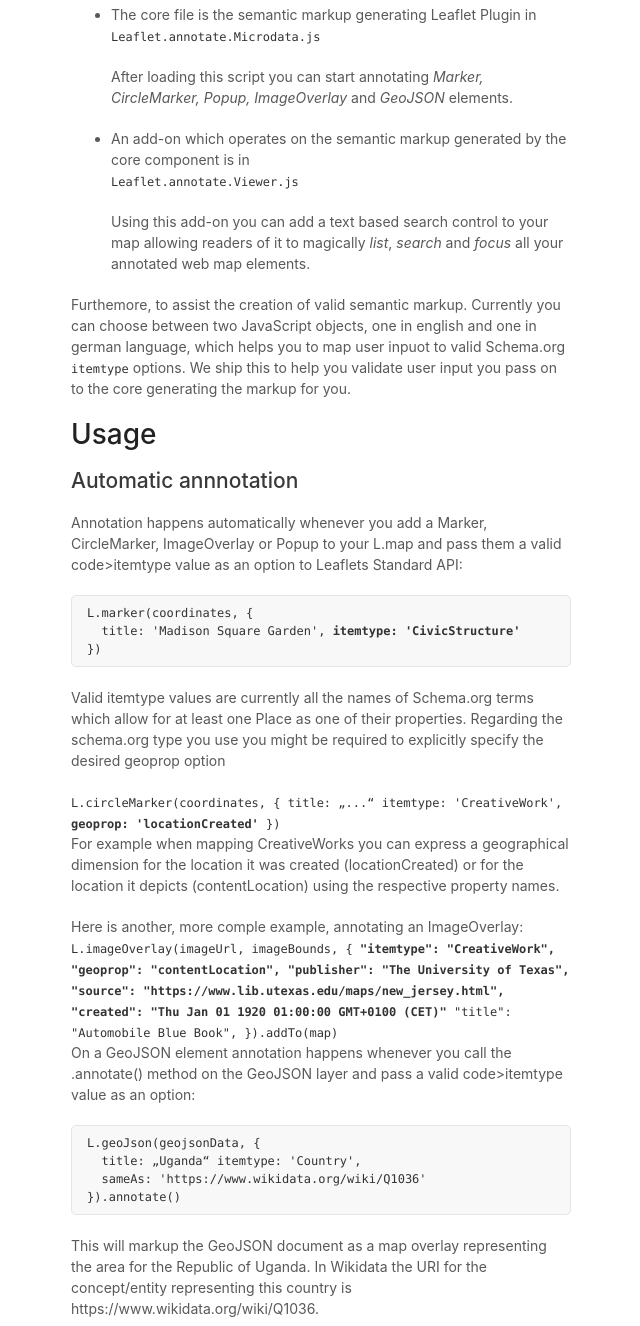
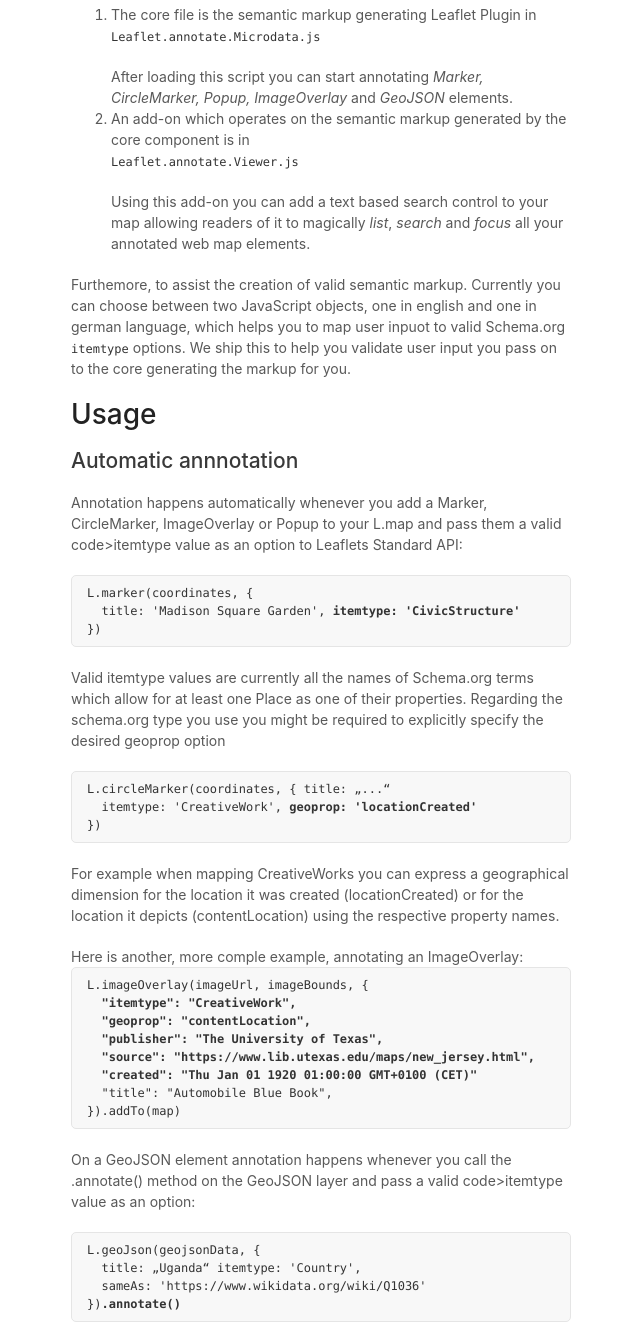
Before and after one commit to mukil/Leaflet.annotate, a plain HTML site: page docs/index.html in a window 1280 px wide. Shown: the part 780-2106 px from the top of the page, without its empty margins (499-1139 px from the left). Drawn offline with Linux system fonts and the light colour scheme.

Commit message:
Revised code-fragements in usage index doc.

```diff
--- a/docs/index.html
+++ b/docs/index.html
@@ -31,7 +31,7 @@
         <h1>Introduction</h1>
 
         <p>
-          This plugin extends the options for the LeafletJS Standard API elements <b>Marker</b>, <b>CircleMarker</b>, <b>Popup</b>, <b>ImageOverlay</b> and <b>GeoJSON</b> so you can publish these elements in HTML semantically annotated with machine readable geo markup. While there is quite some effort already around the development of new geospatial data catalogs (which are awesome) this plugin turns the focus onto geographic web maps acknowleding that, in fact, some maps can be considered data catalogs themselves. They are just not that well represented in HTML so that other programs can extract and re-use the information people aggregate and visualize with them. So to make some of the most important geographic elements to be published by the year 2025 on the web in HTML
+          This plugin extends the options for the LeafletJS Standard API elements <b>Marker</b>, <b>CircleMarker</b>, <b>Popup</b>, <b>ImageOverlay</b> and <b>GeoJSON</b> so you can publish these elements in HTML semantically annotated with machine readable geo markup. While there is quite some effort already around the development of new geospatial data catalogs (which are awesome) this plugin turns the focus onto geographic web maps. Acknowleding that, de-facto, some maps already are data catalogs themselves, they are just not that well represented in HTML so that other programs can extract and re-use the information people collect in them. So to make some of the most important geographic elements to be published by the year 2025 on the web in HTML
         </p>
 
         <ul>
@@ -53,18 +53,15 @@
 
         <p>The source code released contains two different components.<p>
 
-        <ul>
+        <ol>
           <li>
             The core file is the semantic markup generating Leaflet Plugin in<p><code>Leaflet.annotate.Microdata.js</code></p>
             After loading this script you can start annotating <em>Marker, CircleMarker, Popup, ImageOverlay</em> and <em>GeoJSON</em> elements.
           </li>
-        </ul>
-
-        <ul>
           <li>
             An add-on which operates on the semantic markup generated by the core component is in <p><code>Leaflet.annotate.Viewer.js</code></p>Using this add-on you can add a text based search control to your map allowing readers of it to magically <em>list</em>, <em>search</em> and <em>focus</em> all your annotated web map elements.</p>
           </li>
-        </ul>
+        </ol>
 
         <p>Furthemore, to assist the creation of valid semantic markup. Currently you can choose between two JavaScript objects, one in english and one in german language, which helps you to map user inpuot to valid Schema.org <code>itemtype</code> options. We ship this to help you validate user input you pass on to the core generating the markup for you.</p>
 
@@ -83,17 +80,17 @@
           Valid itemtype values are currently all the names of Schema.org terms which allow for at least one Place as one of their properties.
           Regarding the schema.org type you use you might be required to explicitly specify the desired geoprop option
         </p>
-        <code>
+<pre>
 L.circleMarker(coordinates, { title: „...“
   itemtype: 'CreativeWork', <b>geoprop: 'locationCreated'</b>
 })
-</code>
+</pre>
         <p>
           For example when mapping CreativeWorks you can express a geographical dimension for the location it was created (locationCreated) or for the location it depicts (contentLocation) using the respective property names.
         </p>
 
         Here is another, more comple example, annotating an ImageOverlay:
-<code>
+<pre>
 L.imageOverlay(imageUrl, imageBounds, {
   <b>"itemtype": "CreativeWork",
   "geoprop": "contentLocation",
@@ -102,7 +99,7 @@
   "created": "Thu Jan 01 1920 01:00:00 GMT+0100 (CET)"</b>
   "title": "Automobile Blue Book",
 }).addTo(map)
-</code>
+</pre>
 
         <p>
           On a GeoJSON element annotation happens whenever you call the .annotate() method on the GeoJSON layer and pass a valid code>itemtype</code> value as an option:
@@ -111,7 +108,7 @@
 L.geoJson(geojsonData, {
   title: „Uganda“ itemtype: 'Country',
   sameAs: 'https://www.wikidata.org/wiki/Q1036'
-}).annotate()
+})<b>.annotate()</b>
 </pre>
         <p>This will markup the GeoJSON document as a map overlay representing the area for the Republic of Uganda. In Wikidata the URI for the concept/entity representing this country is https://www.wikidata.org/wiki/Q1036.</p>
 
```
